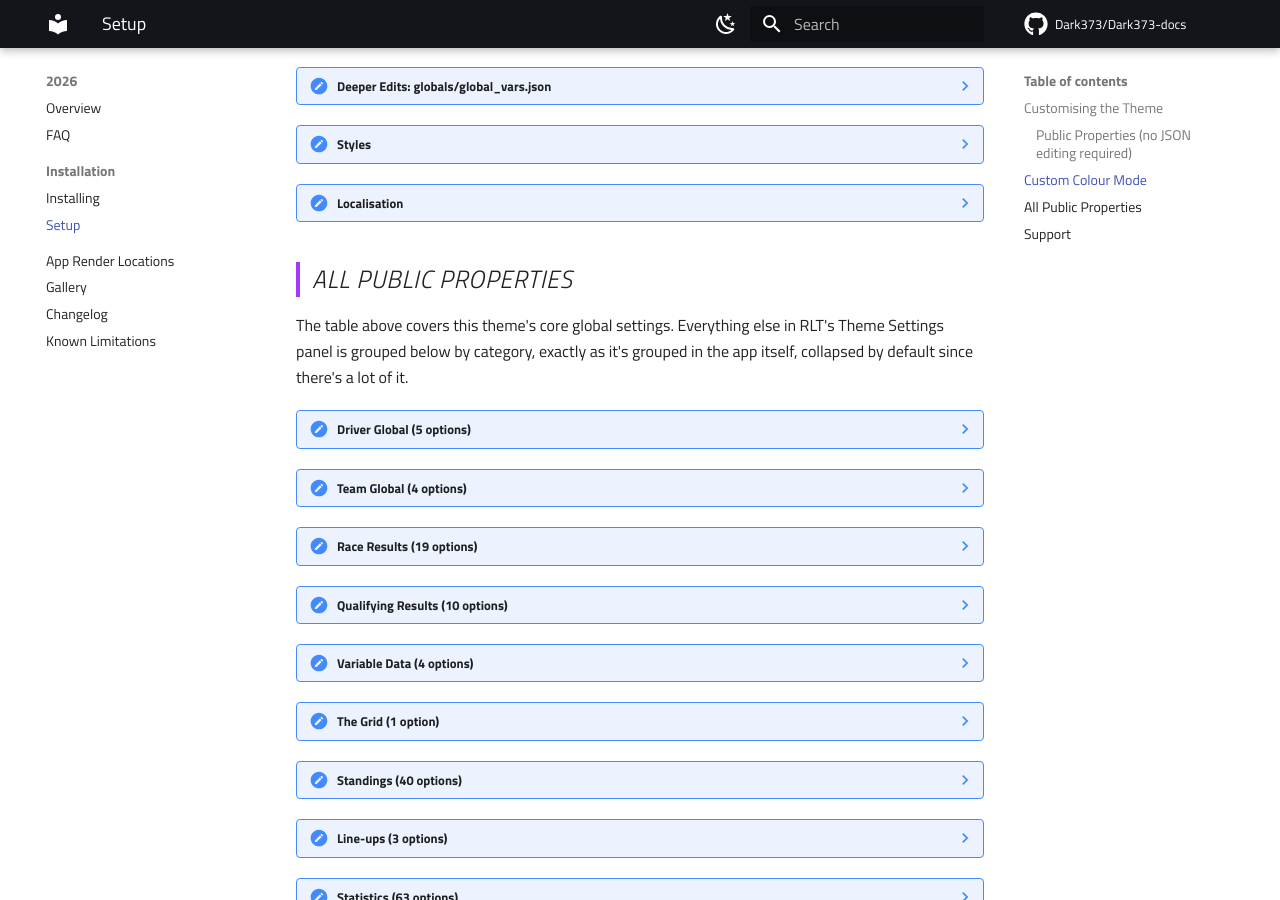
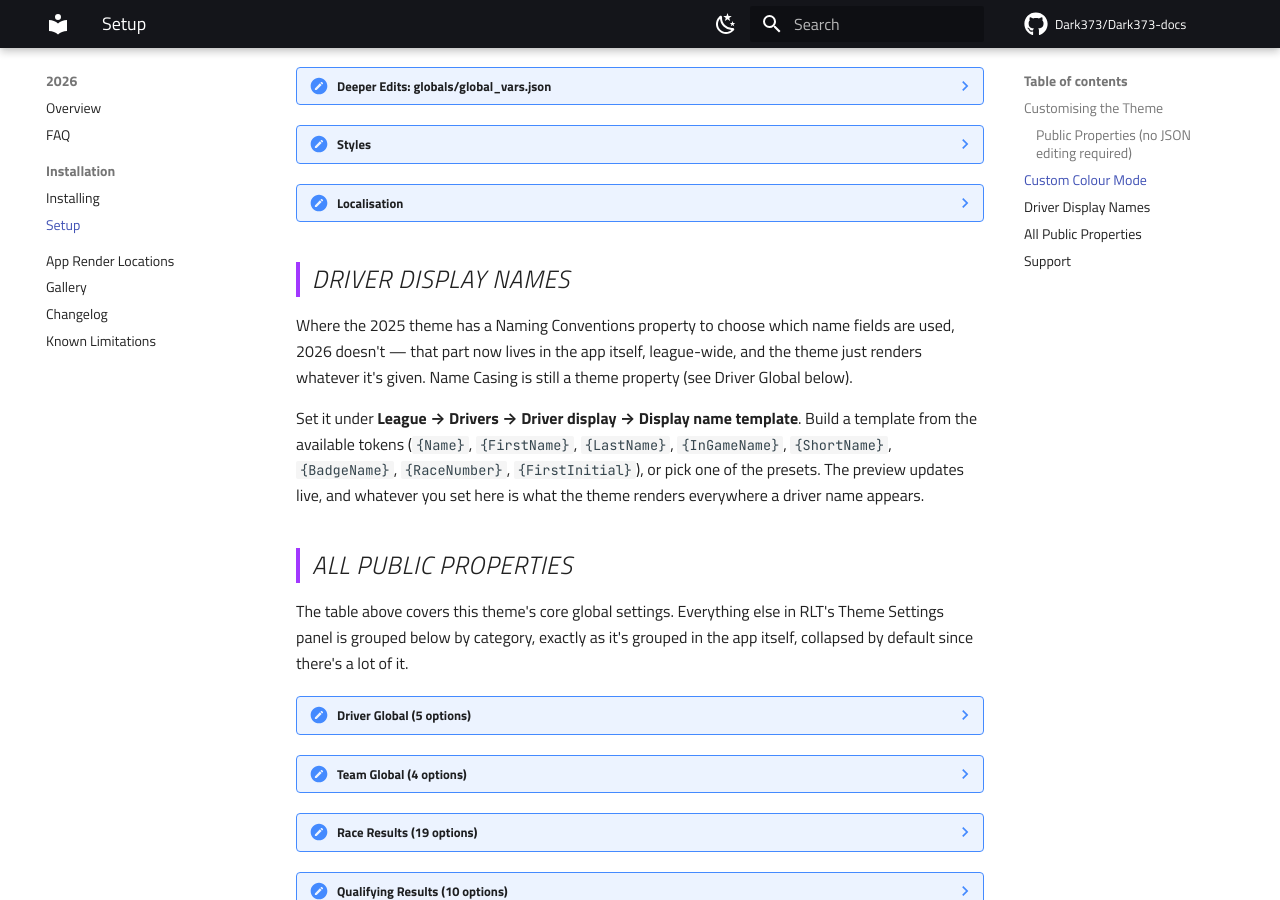
Before and after one commit to Dark373/Dark373-docs, an MkDocs documentation site: the page built from docs/f1-2026-theme/theme-options.md, in a window 1280 px wide and 900 px high, scrolled down 1919 px. Built offline with MkDocs 1.6.1 and Material for MkDocs 9.7.7, drawn with Linux system fonts in a browser that asks for light colours; comment, search, counter and statistics services are not loaded.

Commit message:
Add Driver Display Names section to 2026 Setup page

```diff
--- a/docs/f1-2026-theme/theme-options.md
+++ b/docs/f1-2026-theme/theme-options.md
@@ -347,6 +347,20 @@ whichever source a given layout draws from.
     Localisation files can be shared independently: other admins just
     drop the `.json` into their `localizations/` folder and it appears
     in the language picker.
+## Driver Display Names {: .f1-heading }
+
+Where the 2025 theme has a Naming Conventions property to choose which
+name fields are used, 2026 doesn't — that part now lives in the app
+itself, league-wide, and the theme just renders whatever it's given. Name
+Casing is still a theme property (see Driver Global below).
+
+Set it under **League → Drivers → Driver display → Display name
+template**. Build a template from the available tokens (`{Name}`,
+`{FirstName}`, `{LastName}`, `{InGameName}`, `{ShortName}`, `{BadgeName}`,
+`{RaceNumber}`, `{FirstInitial}`), or pick one of the presets. The preview
+updates live, and whatever you set here is what the theme renders
+everywhere a driver name appears.
+
 ## All Public Properties {: .f1-heading }
 
 The table above covers this theme's core global settings. Everything else in RLT's Theme Settings panel is grouped below by category, exactly as it's grouped in the app itself, collapsed by default since there's a lot of it.
```
